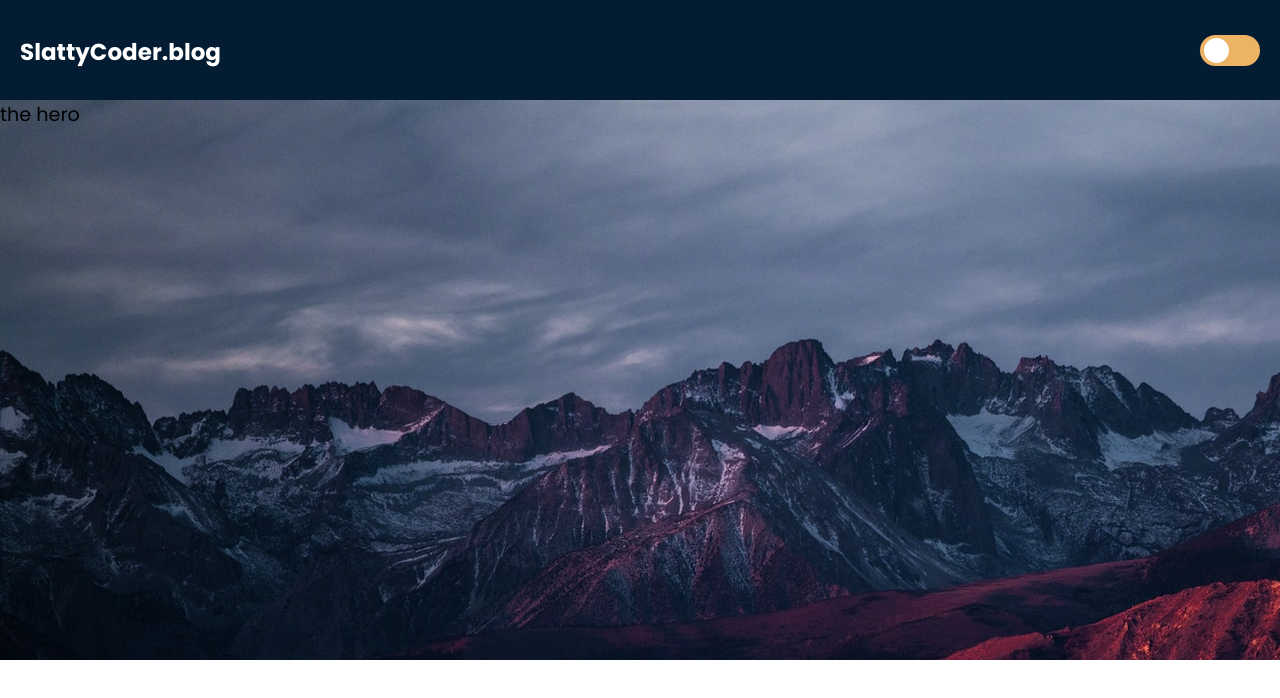
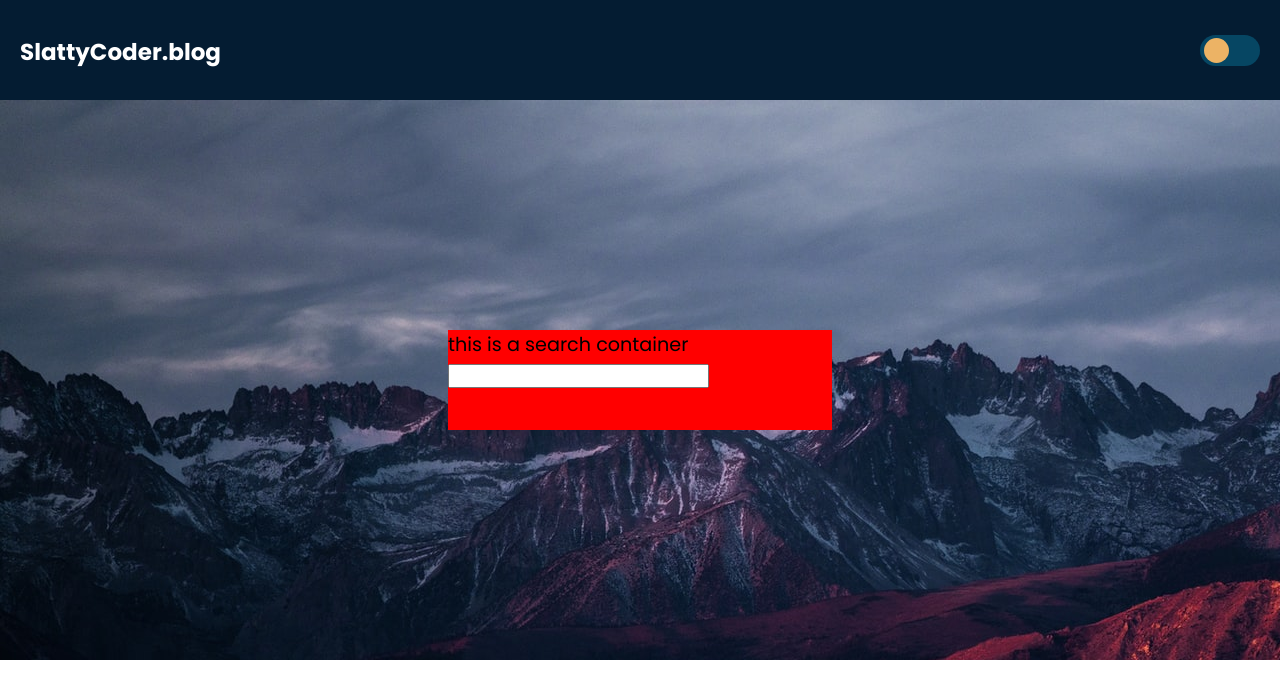
Before and after one commit to BatistaTony/slattyCoder.blog, a Next.js app: page / in a window 1280 px wide. Shown: the top 698 px of the page. Built offline with nearby package versions, Linux system fonts and the light colour scheme.

Commit message:
feat: setup search bar and animation to switch

```diff
--- a/src/components/Hero/index.tsx
+++ b/src/components/Hero/index.tsx
@@ -1,8 +1,13 @@
 import React from 'react'
+import Search from '../Search'
 import HeroStyled from './styles'
 
 function Hero() {
-	return <HeroStyled>the hero</HeroStyled>
+	return (
+		<HeroStyled>
+			<Search />
+		</HeroStyled>
+	)
 }
 
 export default Hero
--- a/src/components/Hero/styles.ts
+++ b/src/components/Hero/styles.ts
@@ -4,6 +4,10 @@ const HeroStyled = styled.div`
 	width: 100%;
 	height: 70vh;
 	background-image: url('./bg.jpg');
+	display: flex;
+	flex-direction: column;
+	align-items: center;
+	justify-content: center;
 `
 
 export default HeroStyled
--- /dev/null
+++ b/src/components/Input/index.tsx
@@ -0,0 +1,8 @@
+import React from 'react'
+import { InputStyled } from './styles'
+
+const Input = () => {
+	return <InputStyled />
+}
+
+export default Input
--- /dev/null
+++ b/src/components/Input/styles.ts
@@ -0,0 +1,3 @@
+import styled from 'styled-components'
+
+export const InputStyled = styled.input``
--- /dev/null
+++ b/src/components/Search/index.tsx
@@ -0,0 +1,14 @@
+import React from 'react'
+import Input from '../Input'
+import { SearchStyled } from './styles'
+
+const Search = () => {
+	return (
+		<SearchStyled>
+			this is a search container
+			<Input />
+		</SearchStyled>
+	)
+}
+
+export default Search
--- /dev/null
+++ b/src/components/Search/styles.ts
@@ -0,0 +1,7 @@
+import styled from 'styled-components'
+
+export const SearchStyled = styled.div`
+	width: 30%;
+	height: 100px;
+	background: red;
+`
--- a/src/components/SwitchThemeMode/index.tsx
+++ b/src/components/SwitchThemeMode/index.tsx
@@ -1,13 +1,19 @@
-import { SwitchThemeModeStyled, SwitchCircleStyled } from './styles'
+import React from 'react'
+import {
+	SwitchThemeModeStyled,
+	SwitchCircleStyled,
+	ShadowCircleStyled,
+} from './styles'
 
 interface SwitchThemeModeProps {
-    onModeChange: ()=> void
-    isDark?:boolean
+	onModeChange: () => void
+	isDark?: boolean
 }
 
 const SwitchThemeMode = ({ onModeChange, isDark }: SwitchThemeModeProps) => {
 	return (
 		<SwitchThemeModeStyled onClick={onModeChange}>
+			<ShadowCircleStyled isDark={isDark} />
 			<SwitchCircleStyled isDark={isDark} />
 		</SwitchThemeModeStyled>
 	)
--- a/src/components/SwitchThemeMode/styles.ts
+++ b/src/components/SwitchThemeMode/styles.ts
@@ -3,10 +3,14 @@ import styled from 'styled-components'
 export const SwitchThemeModeStyled = styled.div`
 	width: 60px;
 	height: auto;
-	background: ${props => props.theme.colors.button};
+	background: ${props => props.theme.colors.card};
+	position: relative;
 	padding: 3px;
 	border-radius: 20px;
 	cursor: pointer;
+	display: flex;
+	flex-direction: row;
+	align-items: center;
 `
 
 interface SwitchCircleStyledProps {
@@ -16,9 +20,22 @@ interface SwitchCircleStyledProps {
 export const SwitchCircleStyled = styled.div<SwitchCircleStyledProps>`
 	width: 25px;
 	height: 25px;
-	background: white;
+	background: ${props => props.theme.colors.button};
+
 	border-radius: 20px;
 	transition: 0.5s;
 	transform: ${({ isDark }) =>
 		isDark ? `translateX(26px)` : 'translateX(1px)'};
 `
+
+export const ShadowCircleStyled = styled.div<SwitchCircleStyledProps>`
+	width: ${({ isDark }) => (isDark ? '75%' : '0')};
+	height: 20px;
+	position: absolute;
+	left: 1px;
+	background: red;
+	border-radius: 20px;
+	z-index: 1;
+	transition: 0.5s;
+	background: ${props => props.theme.colors.card};
+`
```
